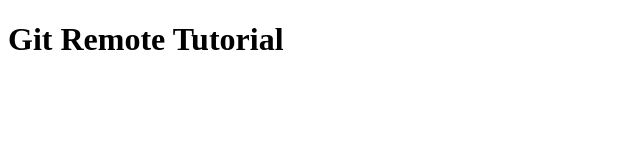
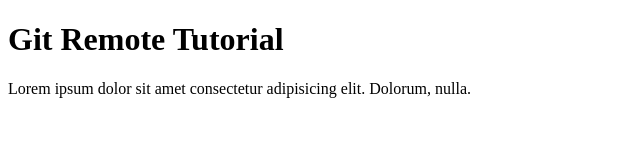
Before and after one commit to emteguh/wpu-repo, a plain HTML site: page index.html in a window 1280 px wide. Shown: the whole page, without its empty margins (0-640 px from the left). Drawn offline with Linux system fonts and the light colour scheme.

Commit message:
menambahkan paragraf di index.html

```diff
--- a/index.html
+++ b/index.html
@@ -7,5 +7,6 @@
 </head>
 <body>
     <h1>Git Remote Tutorial</h1>
+    <p>Lorem ipsum dolor sit amet consectetur adipisicing elit. Dolorum, nulla.</p>
 </body>
 </html>
```
